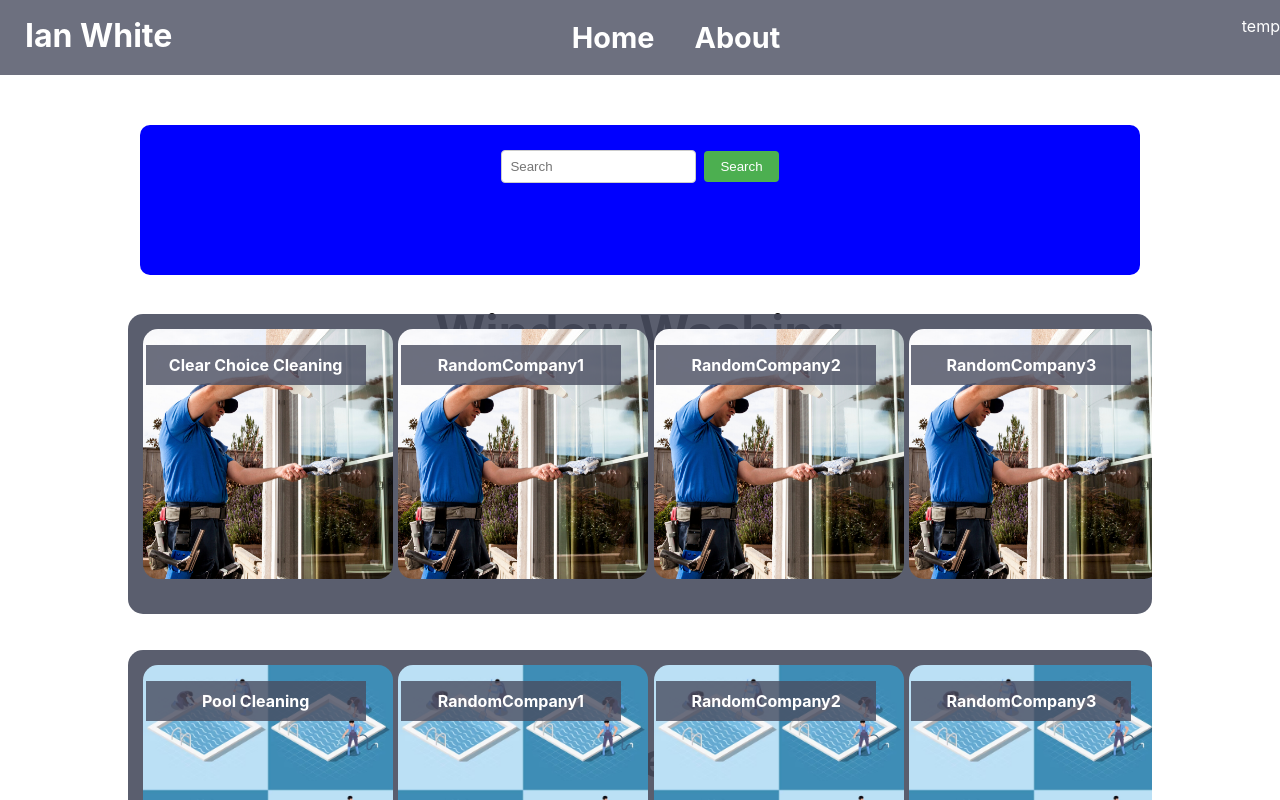
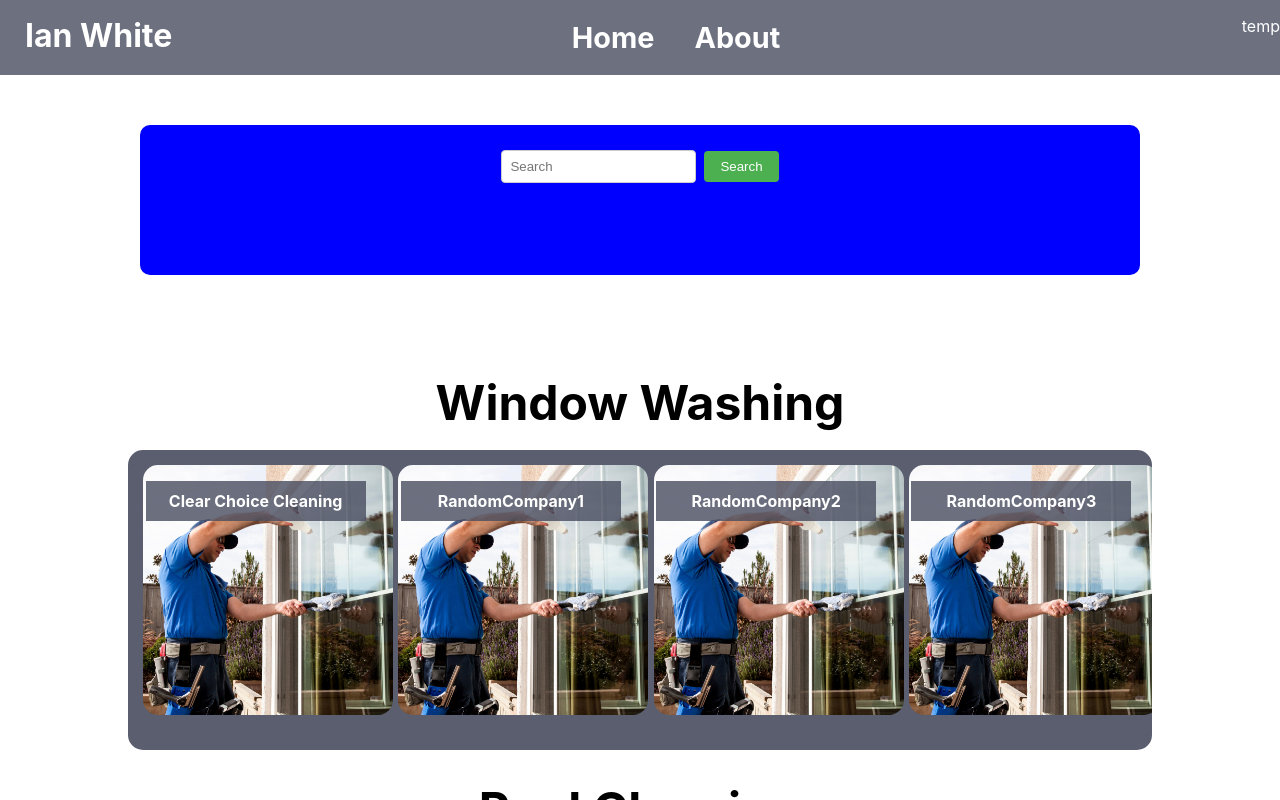
Before and after one commit to ianwhite355/find-a-pro, a React (Create React App) app in the folder my-app/: page / in a window 1280 px wide. Shown: the top 800 px of the page. Built offline with nearby package versions, Linux system fonts and the light colour scheme.

Commit message:
just fixing titles

```diff
--- a/my-app/src/homepage.js
+++ b/my-app/src/homepage.js
@@ -1,8 +1,7 @@
-import { windowWashing } from "./datatemp"
+import { windowWashing, poolCleaning } from "./datatemp"
 import styled from "styled-components"
 import React, { useState } from 'react';
 import { Link } from 'react-router-dom';
-import { poolCleaning } from "./datatemp";
 
 const HomePage = () => {
     const [searchValue, setSearchValue] = useState('');
@@ -113,7 +112,7 @@ const WindowTitle = styled.p`
     color: white;
     font-weight: bold;
     position: relative;
-    top: 180px;
+    top: 250px;
     color: black;
 `
 
@@ -121,7 +120,7 @@ const Window = styled.div`
     display: flex;
     flex-wrap: nowrap;
     position: absolute;
-    top: 58%;
+    top: 600px;
     left: 50%;
     transform: translate(-50%,-50%);
     color: white;
@@ -156,7 +155,7 @@ const PoolTitle = styled.p`
     color: white;
     font-weight: bold;
     position: relative;
-    top: 500px;
+    top: 550px;
     color: black;
 `
 
@@ -164,7 +163,7 @@ const Pool = styled.div`
     display: flex;
     flex-wrap: nowrap;
     position: absolute;
-    top: 100%;
+    top:1000px;
     left: 50%;
     transform: translate(-50%,-50%);
     color: white;
```
